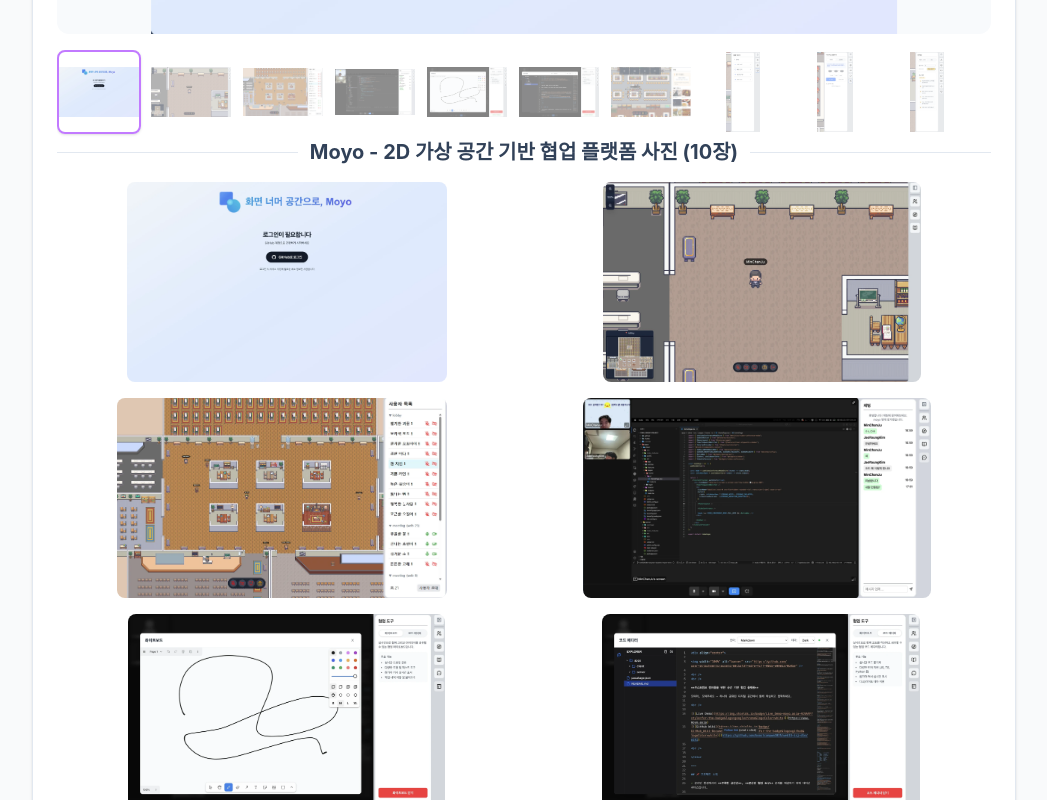
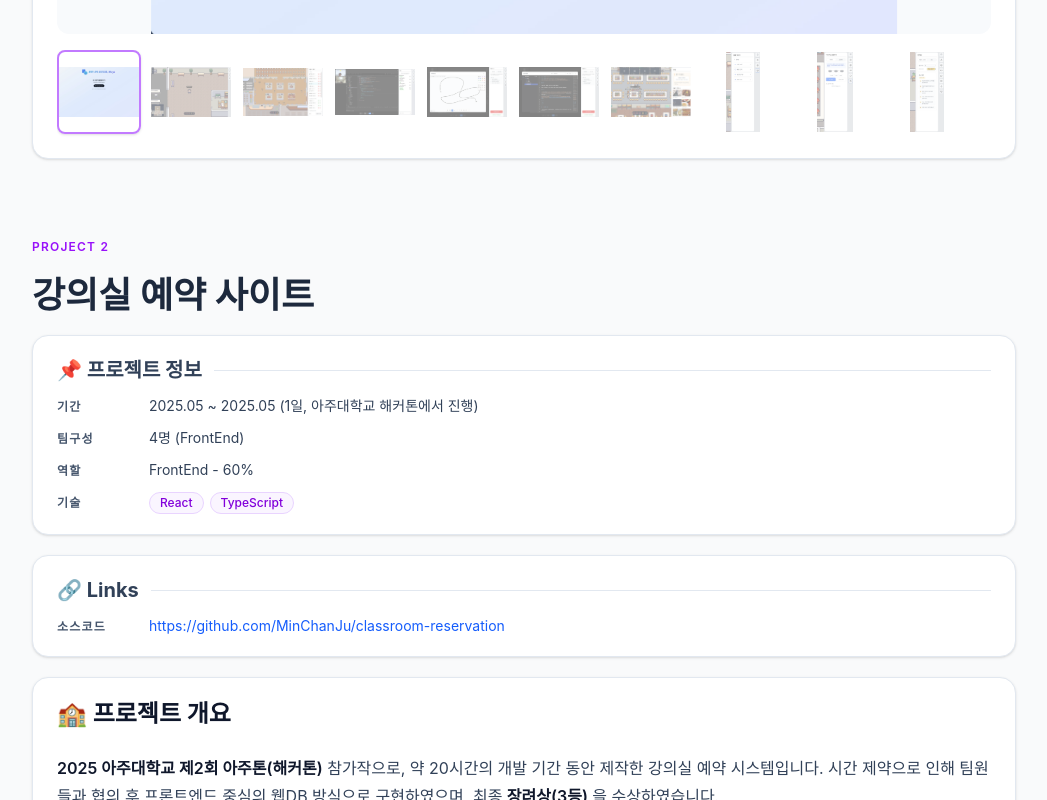
Before and after one commit to MinChanJu/portfolio, a React (Vite) app: page / in a window 1280 px wide. Shown: the part 5000-5800 px from the top of the page, without its empty margins (116-1163 px from the left). Built offline with nearby package versions, Linux system fonts and the light colour scheme.

Commit message:
refactor: PrintImage 컴포넌트의 클래스 이름 수정

```diff
--- a/src/features/image-slider/ui/PrintImage.tsx
+++ b/src/features/image-slider/ui/PrintImage.tsx
@@ -7,7 +7,7 @@ interface PrintImageProps {
 
 const PrintImage = ({ title, images }: PrintImageProps) => {
   return (
-    <div className="print:block">
+    <div className="hidden print:block">
       <SectionTitle title={`${title ? title + " " : ""}사진 (${images.length}장)`} titlePosition="center" />
       <div className="h-4" />
       <div className="flex flex-wrap gap-4">
```
